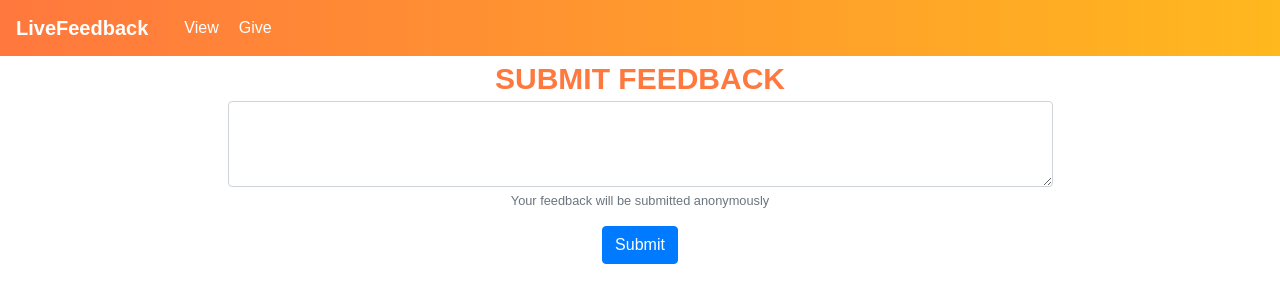
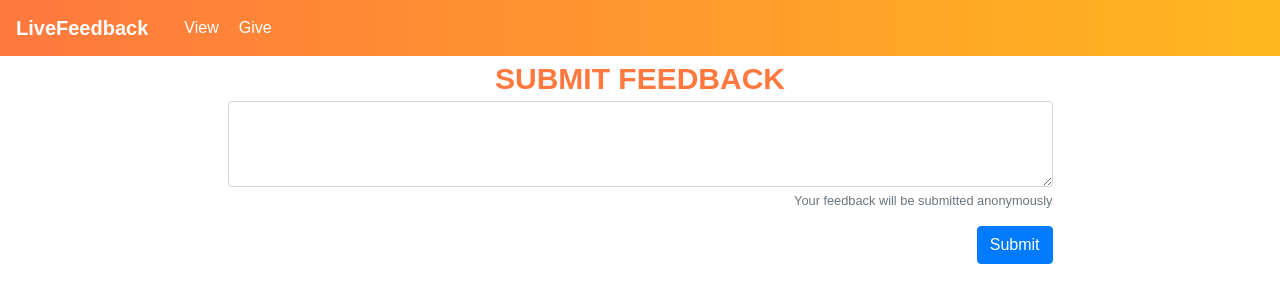
Before and after one commit to archana-khanal/LiveFeedback, a React (Create React App) app in the folder front-end/: page /submit in a window 1280 px wide. Shown: the top 302 px of the page. Built offline with nearby package versions, Linux system fonts and the light colour scheme; no server answers.

Commit message:
HP - UI improvements

```diff
--- a/front-end/src/App.css
+++ b/front-end/src/App.css
@@ -1,12 +1,3 @@
-.App {
-  text-align: center;
-}
-
-.App-logo {
-  animation: App-logo-spin infinite 20s linear;
-  height: 80px;
-}
-
 .App-header {
   background-color: #222;
   height: 150px;
--- a/front-end/src/components/Feedback/Feedback.css
+++ b/front-end/src/components/Feedback/Feedback.css
@@ -1,6 +1,6 @@
 .feedback-box {
-    margin: 10px;
-    padding: 5px;
+    margin: 5px;
+    padding: 10px;
     background: rgb(220, 220, 220);
     color: #333333;
     border-radius: 10px;
--- a/front-end/src/components/SubmitFeedback/SubmitFeedback.css
+++ b/front-end/src/components/SubmitFeedback/SubmitFeedback.css
@@ -0,0 +1,7 @@
+.form-text {
+    text-align: right;
+}
+
+.btn {
+    float: right;
+}
--- a/front-end/src/components/SubmitFeedback/SubmitFeedback.jsx
+++ b/front-end/src/components/SubmitFeedback/SubmitFeedback.jsx
@@ -1,5 +1,6 @@
 import React, {Component} from 'react';
 import { submitFeedback } from '../../api';
+import './SubmitFeedback.css';
 
 export class SubmitFeedback extends Component {
 
--- a/front-end/src/index.css
+++ b/front-end/src/index.css
@@ -11,4 +11,5 @@ body {
   font-size: 30px;
   text-transform: uppercase;
   font-weight: 600;
+  text-align: center;
 }
```
